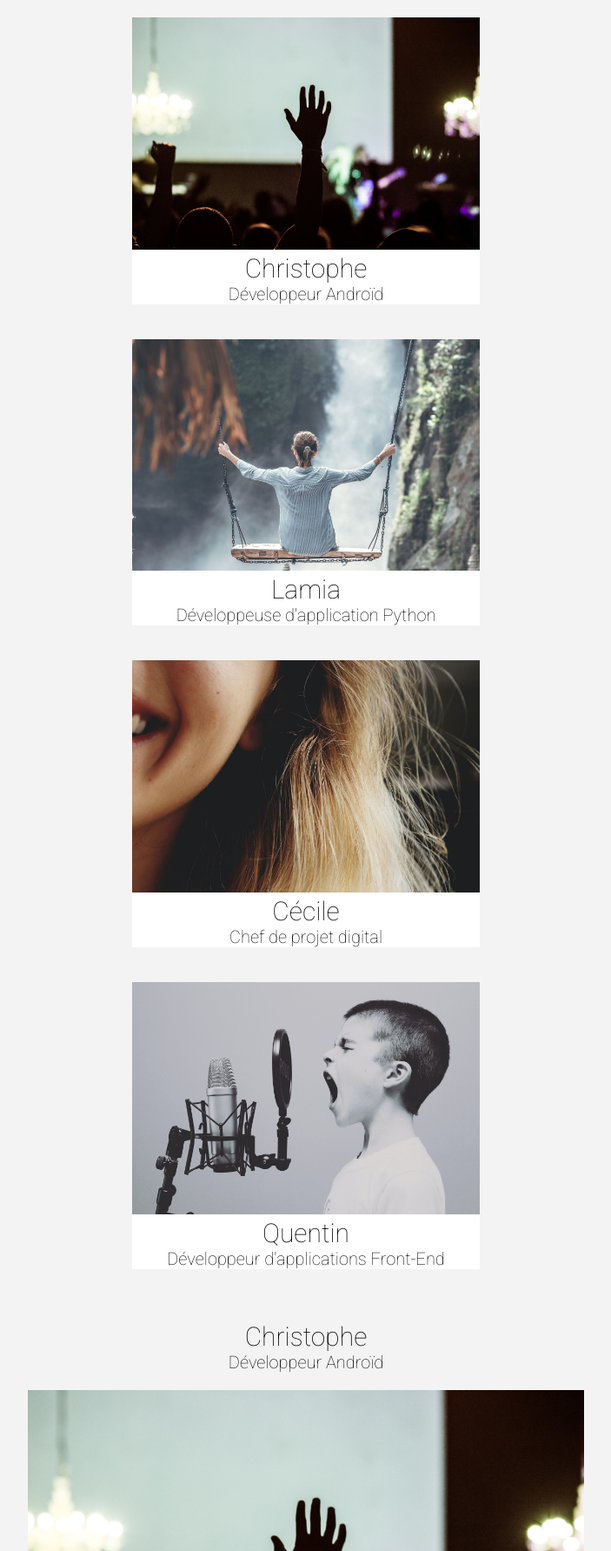
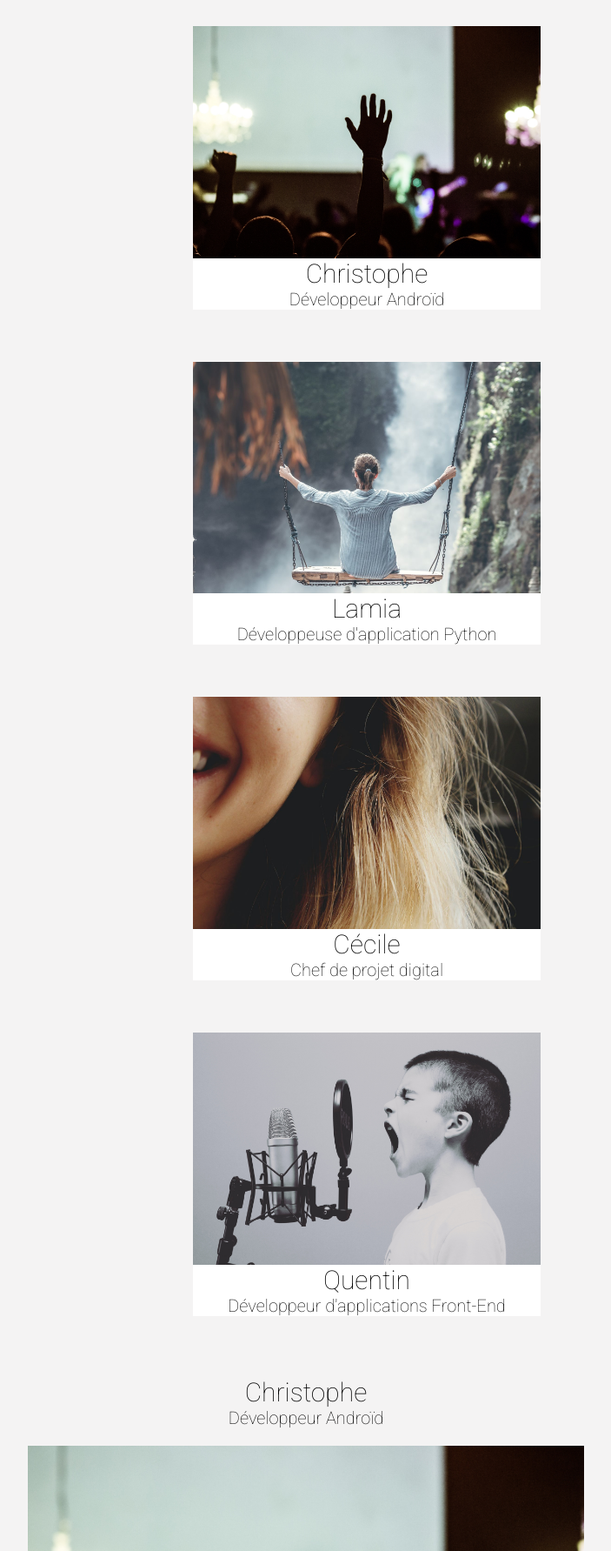
Before and after one commit to masieroaurelien/altr, a PHP site: page /parolesalternants.php in a window 1280 px wide. Shown: the part 69-1852 px from the top of the page at 87% size, without its empty margins (288-991 px from the left). Run offline with PHP 8.4, Linux system fonts and the light colour scheme.

Commit message:
Correctif de quelques bug

```diff
--- a/conseils.php
+++ b/conseils.php
@@ -12,7 +12,7 @@
 
 	<body>
 
-		<div class="container flex">
+		<div class="container flex conseilsg">
 
 			<a href="#article1" class="conseils">
 				<div class="case conseils">
--- a/css/style.css
+++ b/css/style.css
@@ -487,6 +487,13 @@ div.conseils {
 	width: 500px;
 }
 
+div.conseilsg {
+	width: 80%;
+	position: relative;
+	left: 50%;
+	transform: translateX(-50%);
+}
+
 img.conseils {
 	width: 100%;
 	height: auto;
@@ -553,8 +560,6 @@ a.conseils :hover {
 	width: 600px;
 	transition: 2s;
 }
-
-/*----------          Podcast          ----------*/
 
 
 /*----------          Paroles d'alternants          ----------*/
@@ -837,7 +842,19 @@ img.podcastsg {
 /*----------          Paroles d'alternants          ----------*/
 
 div.parolesalter {
-	width: 70%;
+	width: 80%;
+	position: relative;
+	left: 50%;
+	transform: translateX(-50%);
+	align-content: center;
+}
+
+div.paroles {
+	background-color: #FFF;
+	text-align: left;
+	display: flex;
+	flex-wrap: nowrap;
+	flex-direction: column;
 	position: relative;
 	left: 50%;
 	transform: translate(-50%);
@@ -845,9 +862,9 @@ div.parolesalter {
 
 a.caseparoles {
 	width: 400px;
+	height: auto;
+	color: #000;
 	margin: 20px 60px;
-	color: #000;
-	background-color: #FFF;
 	transition: .5s;
 }
 
--- a/parolesalternants.php
+++ b/parolesalternants.php
@@ -15,24 +15,32 @@
 		<div class="container flex parolesalter">
 
 			<a href="#Christophe" class="caseparoles">
-				<img class="parolesalter" src="medias/temoignage_1.jpg">
+				<div class="case paroles">
+					<img class="parolesalter" src="medias/temoignage_1.jpg" />
 					<title class="parolesalter">Christophe</title>
 					<p class="parolesalter">Développeur Androïd</p>
+				</div>
 			</a>
 			<a href="#Lamia" class="caseparoles">
+				<div class="case paroles">
 					<img class="parolesalter" src="medias/temoignage_4.jpg">
 					<title class="parolesalter">Lamia</title>
 					<p class="parolesalter">Développeuse d'application Python</p>
+				</div>
 			</a>
 			<a href="#Cécile" class="caseparoles">
+				<div class="case paroles">
 					<img class="parolesalter" src="medias/temoignage_2.jpg">
 					<title class="parolesalter">Cécile</title>
 					<p class="parolesalter">Chef de projet digital</p>
+				</div>
 			</a>
 			<a href="#Quentin" class="caseparoles">
+				<div class="case paroles">
 					<img class="parolesalter" src="medias/temoignage_3.jpg">
 					<title class="parolesalter">Quentin</title>
 					<p class="parolesalter">Développeur d'applications Front-End</p>
+				</div>
 			</a>
 
 		</div>
```
Lines whose indentation alone changed are shown as unchanged.
